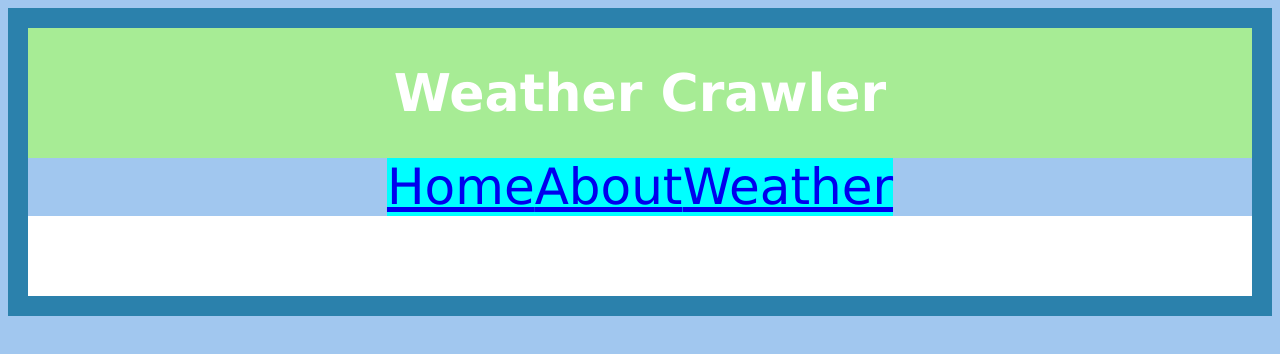
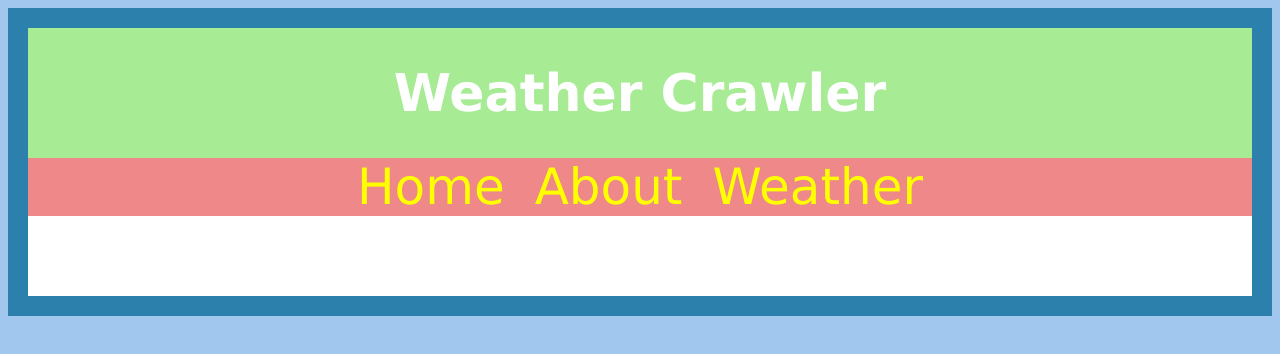
Before and after one commit to juwonmakesfault/feapp-weather, a React (Create React App) app: page / in a window 1280 px wide. Shown: the top 354 px of the page. Built offline with nearby package versions, Linux system fonts and the light colour scheme.

Commit message:
Merge bug fix

```diff
--- a/src/App.css
+++ b/src/App.css
@@ -45,6 +45,4 @@
 
 .navi > a{
   font-size: 50px;
-  background-color: aqua;
-
 }
--- a/src/Navigation.js
+++ b/src/Navigation.js
@@ -1,6 +1,6 @@
 import React from "react";
 import {Link, NavLink} from 'react-router-dom';
-import './App.css';
+import './Navigation.css';
 
 const Navigation = () => {
     return (
```
